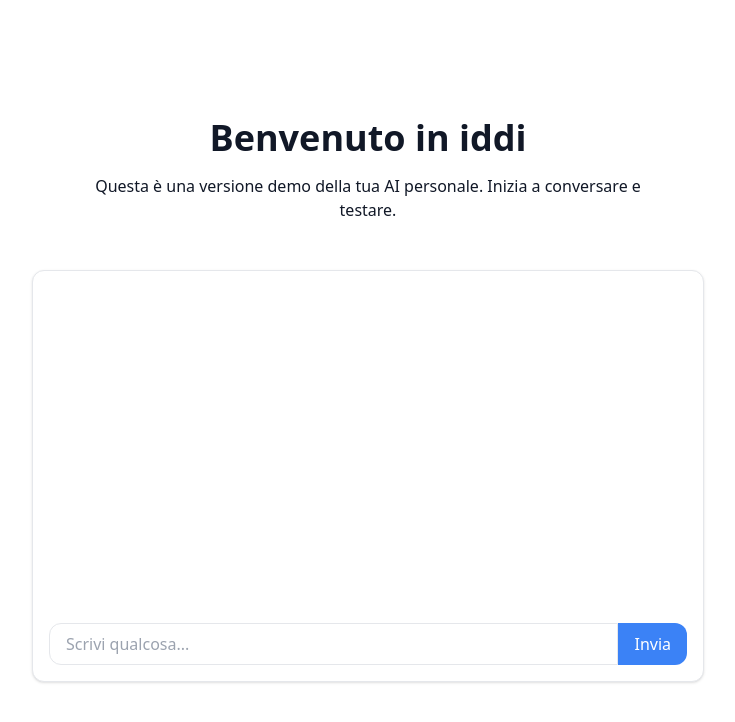
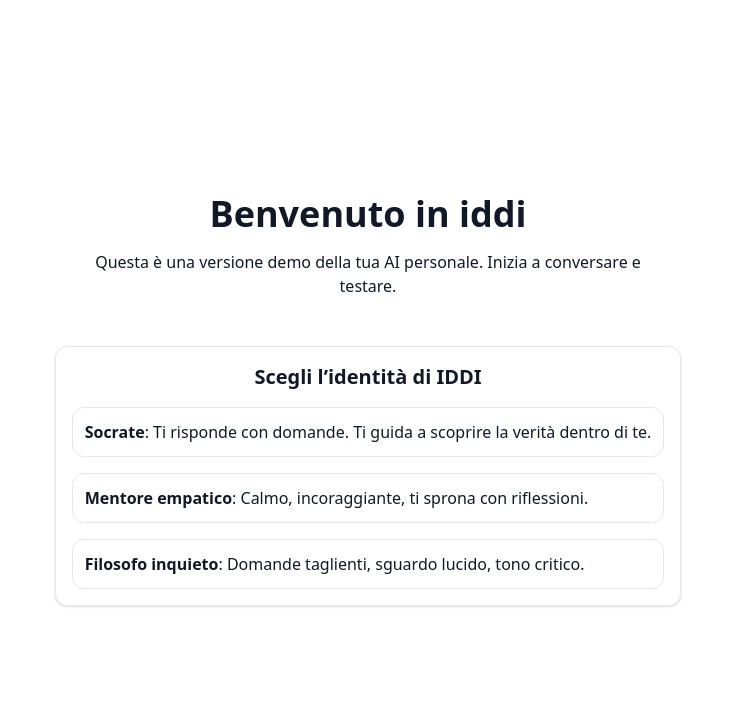
Before and after one commit to ponto1980/iddi, a Next.js app: page / in a window 1280 px wide. Shown: the top 722 px of the page, without its empty margins (272-1007 px from the left). Built offline with nearby package versions, Linux system fonts and the light colour scheme.

Commit message:
Add files via upload
Aggiunta identità multiple per IDDI

```diff
--- a/components/Chat.tsx
+++ b/components/Chat.tsx
@@ -1,17 +1,25 @@
 import { useState } from "react";
+import IdentitySelector from "./IdentitySelector";
 
 interface Message {
   sender: "user" | "bot";
   text: string;
 }
 
+interface Identity {
+  name: string;
+  description: string;
+  prompt: string;
+}
+
 export default function Chat() {
   const [input, setInput] = useState("");
   const [messages, setMessages] = useState<Message[]>([]);
   const [loading, setLoading] = useState(false);
+  const [identity, setIdentity] = useState<Identity | null>(null);
 
   const sendMessage = async () => {
-    if (!input.trim()) return;
+    if (!input.trim() || !identity) return;
 
     const newMessages: Message[] = [...messages, { sender: "user", text: input }];
     setMessages(newMessages);
@@ -27,7 +35,8 @@ export default function Chat() {
           history: newMessages.map(m => ({
             role: m.sender === "user" ? "user" : "assistant",
             content: m.text
-          }))
+          })),
+          prompt: identity.prompt
         }),
       });
 
@@ -41,6 +50,9 @@ export default function Chat() {
   };
 
   return (
+    <>
+      <IdentitySelector onSelect={setIdentity} />
+      {identity && (
         <div className="w-full max-w-2xl bg-white border rounded-xl p-4 shadow mx-auto mt-6">
           <div className="h-80 overflow-y-auto mb-4 space-y-2">
             {messages.map((msg, i) => (
@@ -74,5 +86,7 @@ export default function Chat() {
             </button>
           </div>
         </div>
+      )}
+    </>
   );
 }
--- /dev/null
+++ b/components/IdentitySelector.tsx
@@ -0,0 +1,61 @@
+import { useEffect, useState } from "react";
+
+interface Identity {
+  name: string;
+  description: string;
+  prompt: string;
+}
+
+const identities: Identity[] = [
+  {
+    name: "Socrate",
+    description: "Ti risponde con domande. Ti guida a scoprire la verità dentro di te.",
+    prompt: "Rispondi sempre in italiano, usando il metodo maieutico: domande brevi e profonde, tono calmo e provocatorio."
+  },
+  {
+    name: "Mentore empatico",
+    description: "Calmo, incoraggiante, ti sprona con riflessioni.",
+    prompt: "Rispondi sempre in italiano, con tono empatico, incoraggiante e riflessivo. Sii un mentore gentile e saggio."
+  },
+  {
+    name: "Filosofo inquieto",
+    description: "Domande taglienti, sguardo lucido, tono critico.",
+    prompt: "Rispondi in italiano con tono filosofico e pungente, mettendo in discussione le certezze. Sii stimolante e spiazzante."
+  }
+];
+
+export default function IdentitySelector({ onSelect }: { onSelect: (identity: Identity) => void }) {
+  const [selected, setSelected] = useState<Identity | null>(null);
+
+  useEffect(() => {
+    const saved = localStorage.getItem("iddi_identity");
+    if (saved) {
+      const identity = JSON.parse(saved);
+      setSelected(identity);
+      onSelect(identity);
+    }
+  }, []);
+
+  const handleSelect = (identity: Identity) => {
+    localStorage.setItem("iddi_identity", JSON.stringify(identity));
+    setSelected(identity);
+    onSelect(identity);
+  };
+
+  if (selected) return null;
+
+  return (
+    <div className="max-w-2xl mx-auto mt-6 p-4 bg-white border rounded-xl shadow space-y-4">
+      <h2 className="text-xl font-semibold text-center">Scegli l’identità di IDDI</h2>
+      {identities.map((id) => (
+        <div
+          key={id.name}
+          className="cursor-pointer border p-3 rounded-xl hover:bg-gray-50"
+          onClick={() => handleSelect(id)}
+        >
+          <strong>{id.name}</strong>: {id.description}
+        </div>
+      ))}
+    </div>
+  );
+}
--- a/pages/api/chat.ts
+++ b/pages/api/chat.ts
@@ -5,7 +5,7 @@ export default async function handler(req: NextApiRequest, res: NextApiResponse)
     return res.status(405).json({ message: 'Only POST requests allowed' });
   }
 
-  const { message, history } = req.body;
+  const { message, history, prompt } = req.body;
   const apiKey = process.env.TOGETHER_API_KEY;
 
   if (!apiKey) {
@@ -15,10 +15,7 @@ export default async function handler(req: NextApiRequest, res: NextApiResponse)
   const payload = {
     model: "mistralai/Mistral-7B-Instruct-v0.1",
     messages: [
-      {
-        role: "system",
-        content: "Rispondi sempre in italiano, con empatia e chiarezza. Sii una guida riflessiva e stimolante."
-      },
+      { role: "system", content: prompt || "Rispondi in italiano con chiarezza." },
       ...(history || []),
       { role: "user", content: message }
     ]
```
Lines whose indentation alone changed are shown as unchanged.
